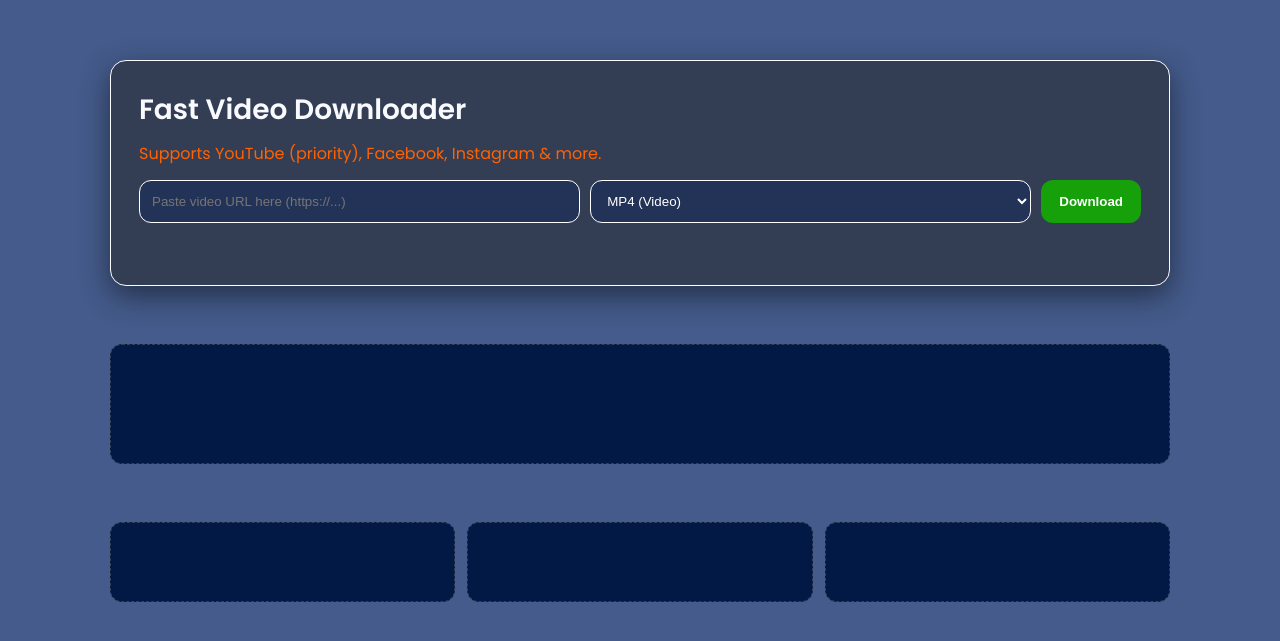
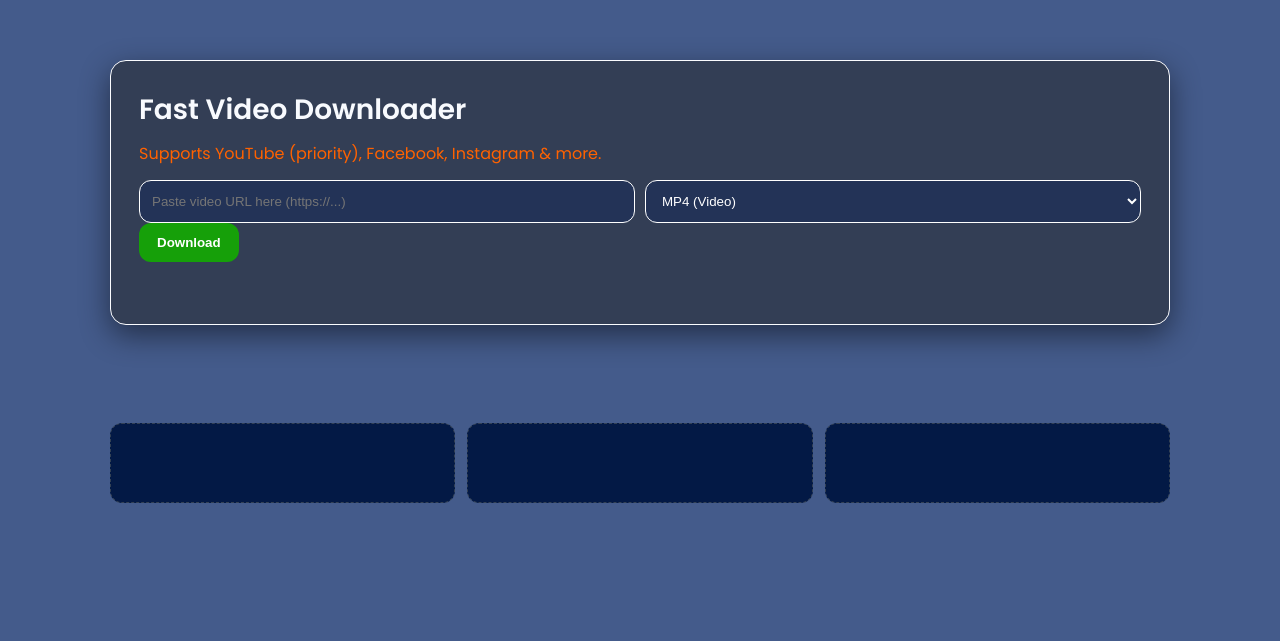
Before and after one commit to Farman-RT/QuickSaver, a Flask app: page / in a window 1280 px wide. Shown: the part 71-712 px from the top of the page. Run offline with Flask 3, Linux system fonts and the light colour scheme; some libraries are stand-ins or nearby versions.

Commit message:
Update home.html

```diff
--- a/templates/home.html
+++ b/templates/home.html
@@ -4,30 +4,44 @@
   <div class="hero-inner">
     <h1>Fast Video Downloader</h1>
     <p class="muted">Supports YouTube (priority), Facebook, Instagram & more.</p>
+
     <div class="input-row">
       <input id="videoUrl" type="text" placeholder="Paste video URL here (https://...)" />
       <select id="format">
         <option value="mp4">MP4 (Video)</option>
         <option value="mp3">MP3 (Audio)</option>
       </select>
-      <button id="downloadBtn" class="btn">Download</button>
     </div>
 
+    <!-- 🔹 Ad (hidden by default) -->
+    <div id="timed-ad" class="ad-row" style="display:none;">
+      <div class="ad small-ad">
+        <!-- Monetag Banner Ad Code -->
+        <script async src="https://example.monetag.com/ads.js"></script>
+        <ins class="monetag-ad" data-zone="9754291"></ins>
+        <script>
+          (adsbyMonetag = window.adsbyMonetag || []).push({});
+        </script>
+      </div>
+    </div>
+
+    <!-- Download Button -->
+    <button id="downloadBtn" class="btn">Download</button>
+
     <div id="status" class="status" role="status" aria-live="polite"></div>
-
-
   </div>
 </section>
 
-<!-- 5-second gate modal -->
- <div id="timed-ad" class="ad-row">
-          <div class="ad small-ad">
-            <!-- Monetag Banner Ad Code -->
-            <script async src="https://example.monetag.com/ads.js"></script>
-            <ins class="monetag-ad" data-zone="9754291"></ins> <!-- 👈 your banner zone ID -->
-            <script>
-              (adsbyMonetag = window.adsbyMonetag || []).push({});
-            </script>
-          </div>
-        </div>
+<!-- 🔹 Script -->
+<script>
+  document.getElementById("downloadBtn").addEventListener("click", function () {
+    let ad = document.getElementById("timed-ad");
+    if (ad) {
+      ad.style.display = "block";   // show ad
+      setTimeout(function () {
+        ad.style.display = "none";  // hide ad after 5 sec
+      }, 5000);
+    }
+  });
+</script>
 {% endblock %}
```
